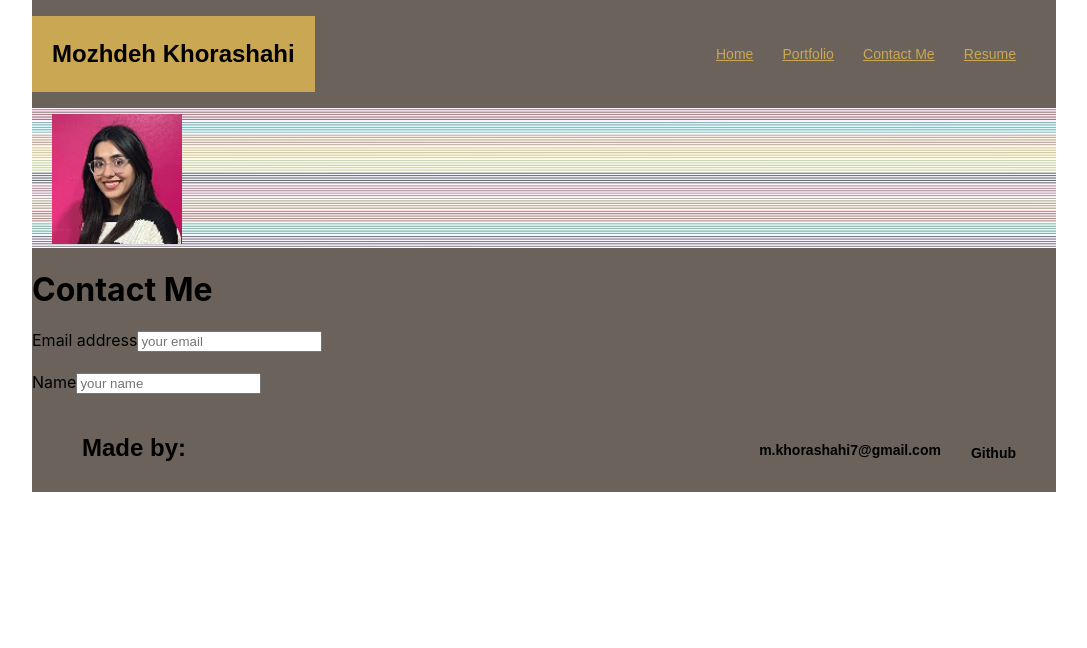
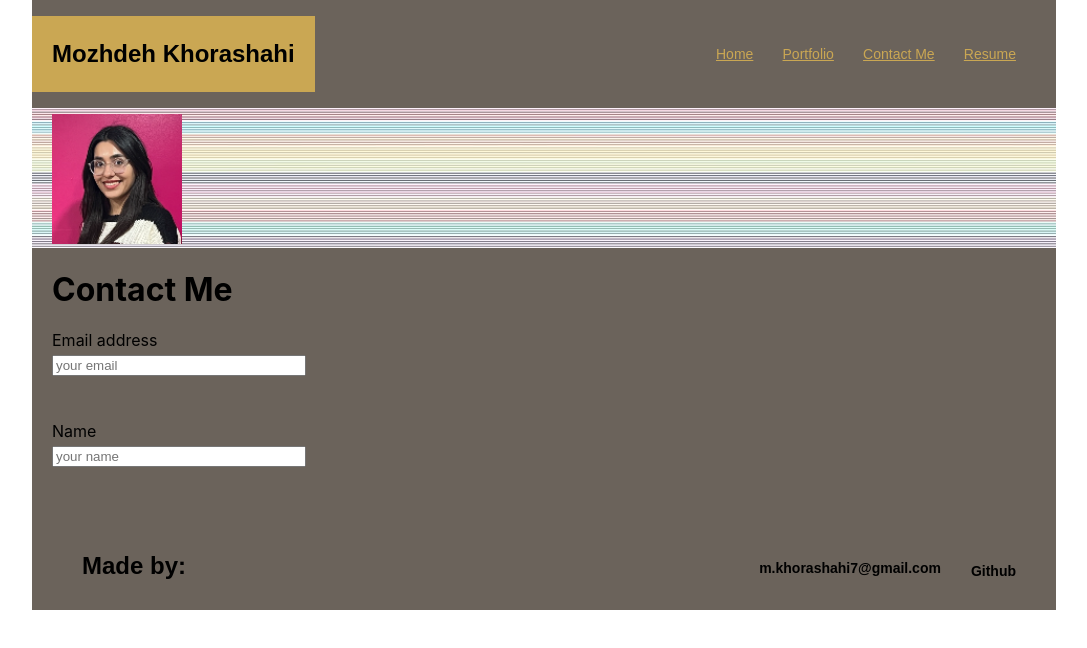
Before and after one commit to mojsun/portfolio-react, a React (Create React App) app: page / in a window 1280 px wide. Both pictures are taken after a click on the link "Contact Me". Shown: the top 648 px of the page, without its empty margins (96-1183 px from the left). Built offline with nearby package versions, Linux system fonts and the light colour scheme.

Commit message:
changing the form in contact me

```diff
--- a/src/App.css
+++ b/src/App.css
@@ -158,6 +158,18 @@ div .o:hover {
 .work {
   margin-right: 2.5rem;
 }
+/****contactme styel****/
+.form {
+  margin: 20px;
+}
+
+.form input {
+  display: block;
+  margin-top: 5px;
+  margin-bottom: 5px;
+  width: 25%;
+}
+
 /****footer styel****/
 footer {
   display: flex;
--- a/src/components/Contact/index.js
+++ b/src/components/Contact/index.js
@@ -2,7 +2,7 @@ import React from "react";
 
 function Contact() {
   return (
-    <form>
+    <form className="form">
       <h1>Contact Me</h1>
       <div class="form-group">
         <label for="emailInput">Email address</label>
```
